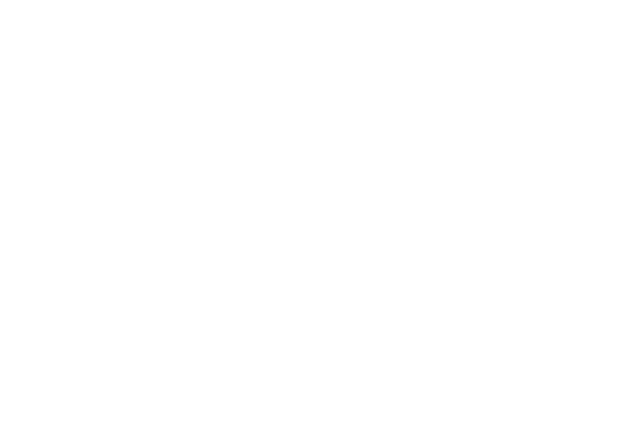
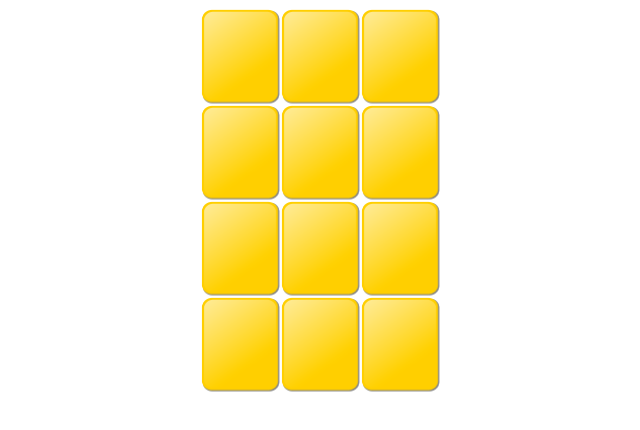
Before and after one commit to yurii-tsymbala/Memory-Cards-, an Angular app in the folder ang-memory-cards/: page / in a window 1280 px wide. Shown: the top 430 px of the page, without its empty margins (320-960 px from the left). Built offline with nearby package versions, Linux system fonts and the light colour scheme.

Commit message:
Refactor board with card cell array

```diff
--- a/ang-memory-cards/src/app/app.component.html
+++ b/ang-memory-cards/src/app/app.component.html
@@ -1,14 +1,3 @@
-<div id="board">
-  <div class="card"></div>
-  <div class="card"></div>
-  <div class="card"></div>
-  <div class="card"></div>
-  <div class="card"></div>
-  <div class="card"></div>
-  <div class="card"></div>
-  <div class="card"></div>
-  <div class="card"></div>
-  <div class="card"></div>
-  <div class="card"></div>
-  <div class="card"></div>
+<div id="board" [ngStyle]="{'--colums-count': columsCount}">
+  <card-cell *ngFor="let card of cardCells" [card]="card"></card-cell>
 </div>
--- a/ang-memory-cards/src/app/app.component.ts
+++ b/ang-memory-cards/src/app/app.component.ts
@@ -1,9 +1,28 @@
-import { Component } from '@angular/core';
+import { Component, OnInit } from '@angular/core';
+import { Card } from './model/Card';
 
 @Component({
   selector: 'app-root',
-  templateUrl: './app.component.html'
+  templateUrl: './app.component.html',
 })
-export class AppComponent {
-  title = 'ang-memory-cards';
+export class AppComponent implements OnInit {
+  cardCells: Card[] = [];
+  columsCount: number = 3;
+
+  ngOnInit(): void {
+    this.cardCells = [
+      new Card('penguin'),
+      new Card('crab'),
+      new Card('jellyfish'),
+      new Card('chick'),
+      new Card('frog'),
+      new Card('chick'),
+      new Card('elephant'),
+      new Card('penguin'),
+      new Card('elephant'),
+      new Card('jellyfish'),
+      new Card('crab'),
+      new Card('frog')
+    ];
+  }
 }
```
